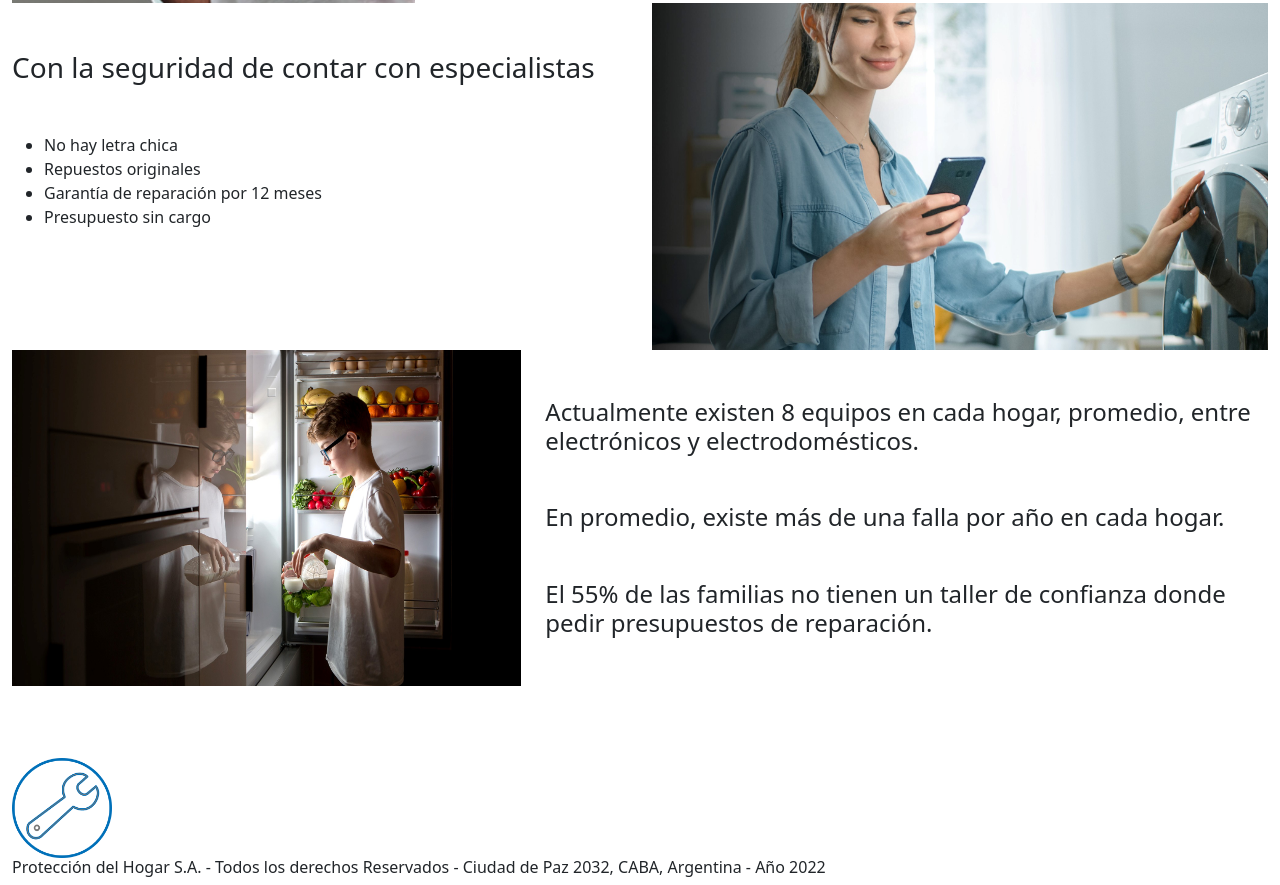
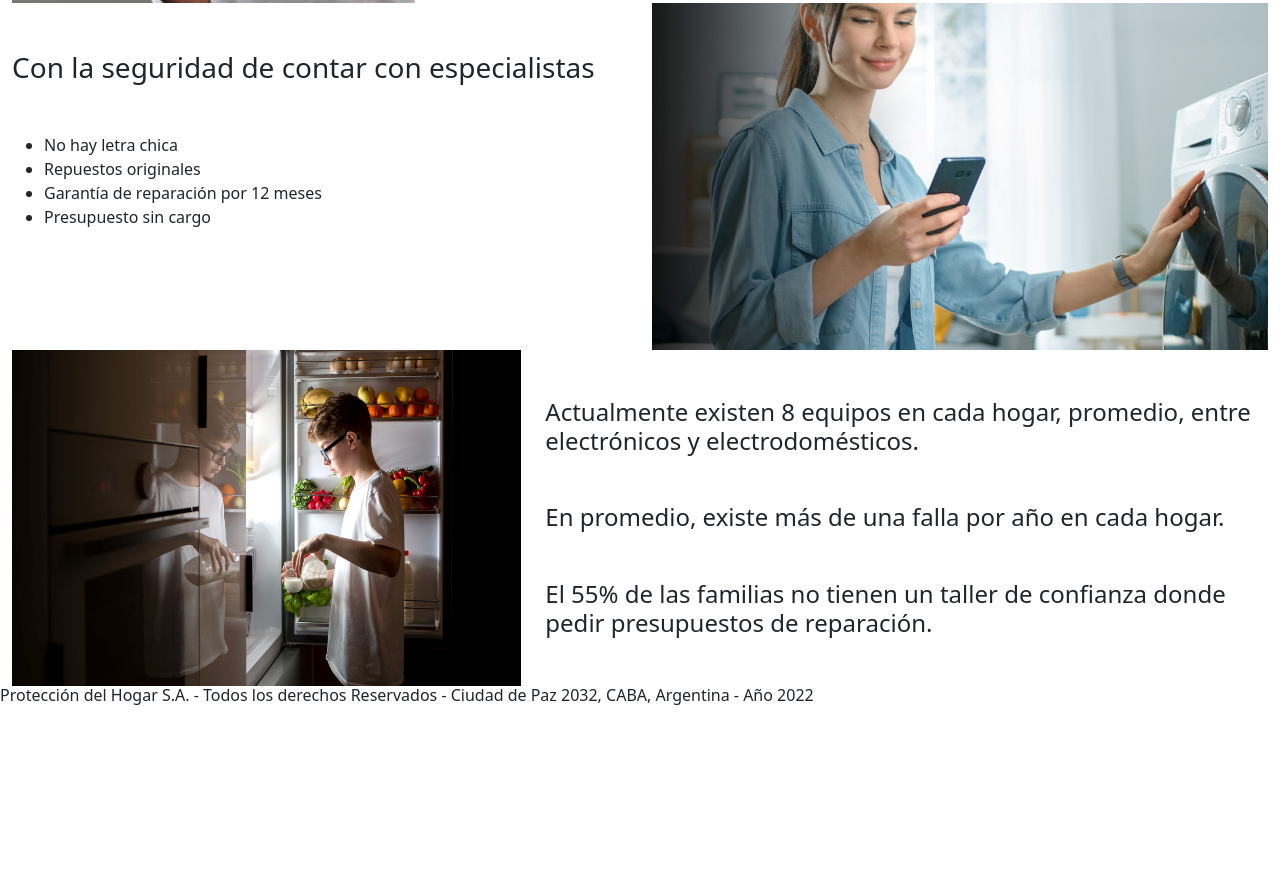
Before and after one commit to educalvert/proteccion-coder, a plain HTML site: page index.html in a window 1280 px wide. Shown: the part 1569-2454 px from the top of the page. After the commit the page ends 2282 px from the top, so only its background shows below. Drawn offline with Linux system fonts and the light colour scheme.

Commit message:
Avanzando

```diff
--- a/css/styles.css
+++ b/css/styles.css
@@ -65,7 +65,9 @@
 .tituloh3{
         font-size: 20px;
 }
-.futer{justify-content:space-between;}
+.futer{display: flex;
+        flex-direction: row;
+        }
 @keyframes efectoss{0%{width: 60px;}
 25%{width: 80px;}
 50%{width: 100px;}
--- a/index.html
+++ b/index.html
@@ -24,6 +24,8 @@
             </ul>
         </div>
     </header>
+
+
 
     <section class="container-fluid">
         <div class="row">
@@ -73,13 +75,13 @@
                     reparación.</h4>
             </div>
         </div>
+    </section>
+        <footer>
 
-        <footer class="futer">
-            <div class="futer__logo"> <img  width="60px" src="./img/Imagen1.png" alt="Protección Total"></div>
-            <h6>Protección del Hogar S.A. - Todos los derechos Reservados - Ciudad de Paz 2032, CABA, Argentina - Año
+              <h6>Protección del Hogar S.A. - Todos los derechos Reservados - Ciudad de Paz 2032, CABA, Argentina - Año
                 2022 </h6>
         </footer>
-    </section>
+
     <script src="./js/bootstrap.bundle.js"></script>
 </body>
 
```
Also changed, not shown: files/proteger.html (+1 -0 lines), img/Imagen1.jpg (added), img/Imagen2.jpg (added), img/Imagen3.jpg (added), 1 other file.
